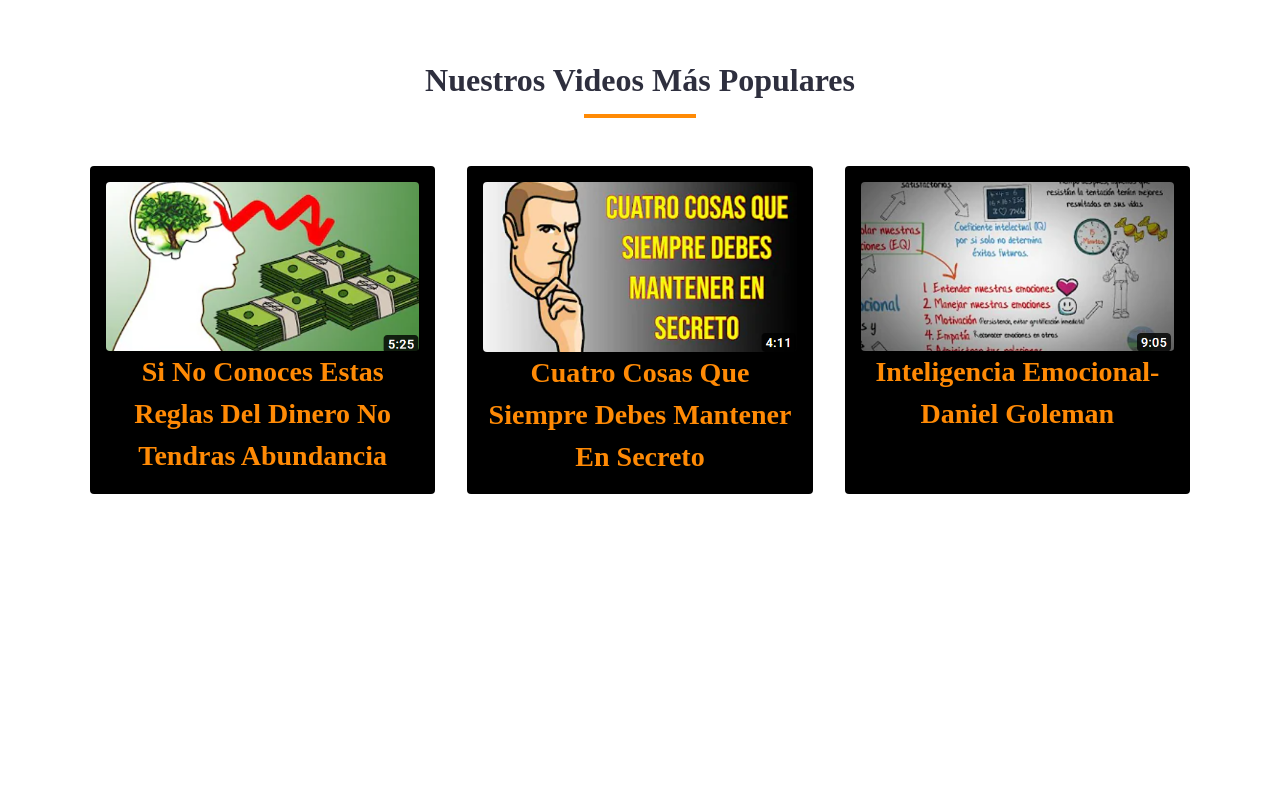
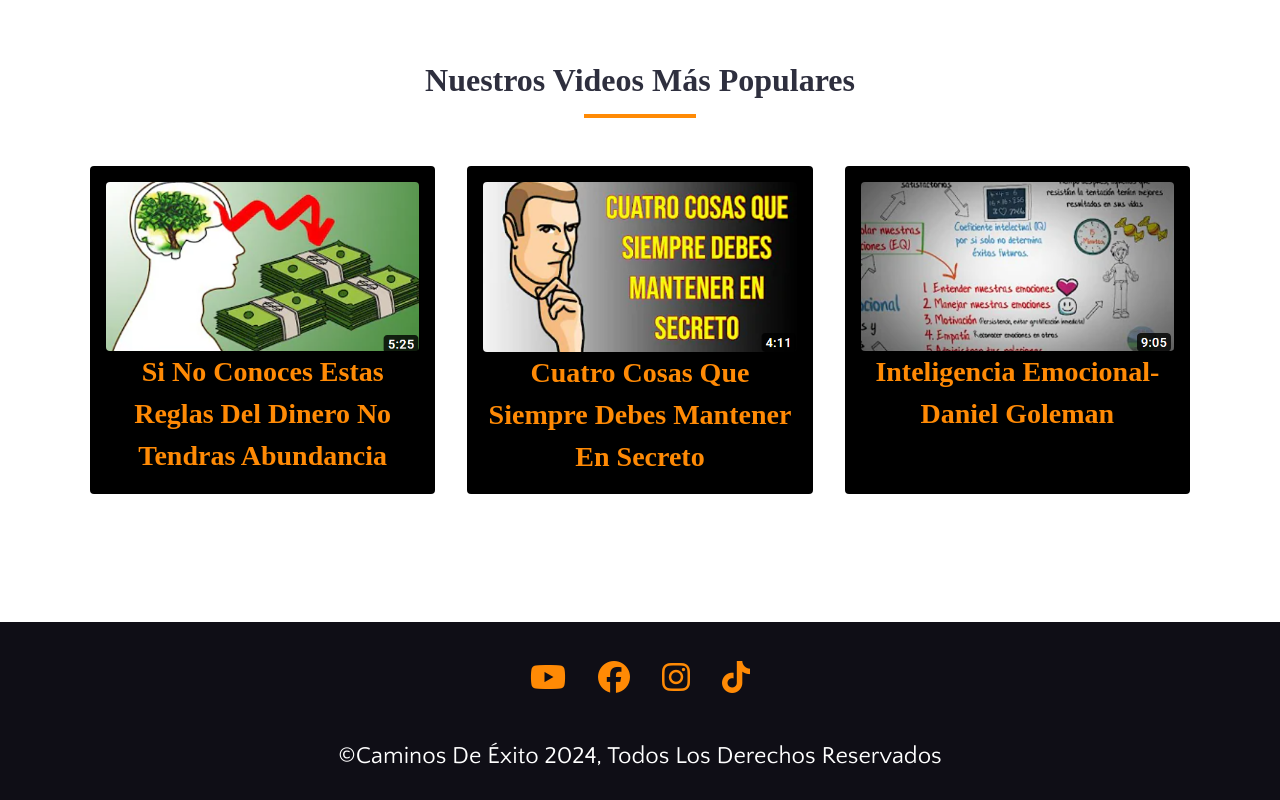
Before and after one commit to MiguelProgrammer1405/Caminos-de-xito-webpage, a plain HTML site: page index.html in a window 1280 px wide. Shown: the part 2755-3555 px from the top of the page. Before the commit the page ends 3377 px from the top, so only its background shows below. Drawn offline with Linux system fonts and the light colour scheme; a web font is replaced by a local one.

Commit message:
footer added

```diff
--- a/index.html
+++ b/index.html
@@ -273,6 +273,33 @@
         <!-- end of single video -->
       </div>
     </section>
+    <footer class="footer">
+      <div class="footer-center">
+        <ul class="footer-icons">
+          <li>
+            <a href="#">
+              <i class="fa-brands fa-youtube"></i>
+            </a>
+          </li>
+          <li>
+            <a href="#">
+              <i class="fa-brands fa-facebook"></i>
+            </a>
+          </li>
+          <li>
+            <a href="#">
+              <i class="fa-brands fa-instagram"></i>
+            </a>
+          </li>
+          <li>
+            <a href="#">
+              <i class="fa-brands fa-tiktok"></i>
+            </a>
+          </li>
+        </ul>
+        <p>&copy;caminos de éxito 2024, todos los derechos reservados</p>
+      </div>
+    </footer>
     <!-- javascript -->
     <script src="main.js"></script>
   </body>
--- a/main.css
+++ b/main.css
@@ -688,3 +688,26 @@ polular videos section
     height: 350px;
   }
 }
+
+/*============
+ footer
+ ============= */
+
+.footer {
+  background: var(--fourth-color);
+  display: grid;
+  place-items: center;
+  color: var(--primary-white);
+}
+
+.footer-icons {
+  display: flex;
+  justify-content: center;
+  gap: 2rem;
+  font-size: 2rem;
+}
+
+.footer p {
+  font-size: 1.5rem;
+  text-transform: capitalize;
+}
```
